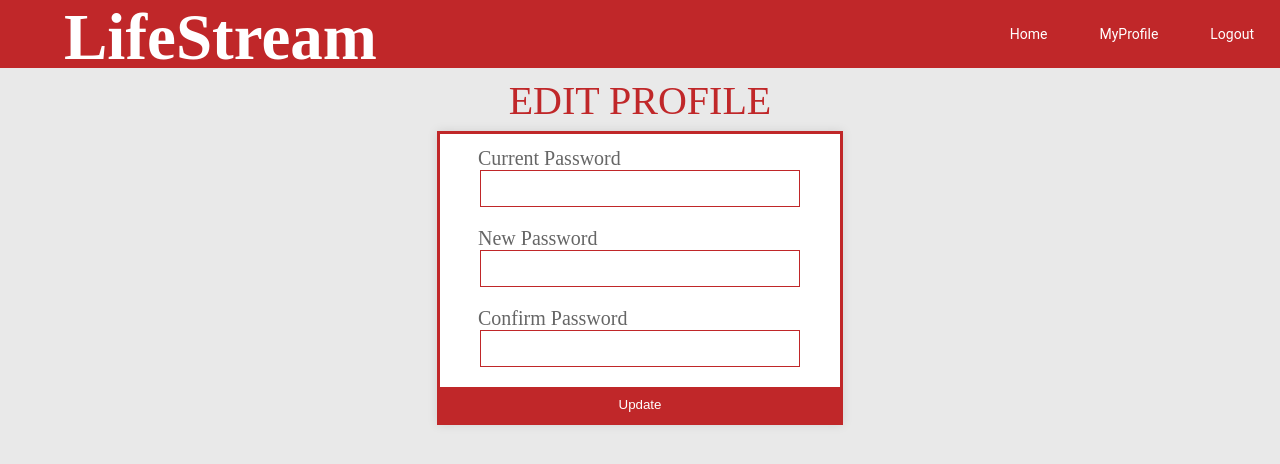
After one commit to nileenamartha/Blood-Donation-Information-System, a PHP site: page /change_password.php in a window 1280 px wide. The commit adds this page. Shown: the top 464 px of the page. Run offline with PHP 8.4, Linux system fonts and the light colour scheme; a user stored in the database is signed in.

Commit message:
Add files via upload

```diff
--- /dev/null
+++ b/change_password.php
@@ -0,0 +1,92 @@
+<?php
+ session_start();
+	  $lid=$_SESSION["l_id"];
+ if(!isset($_SESSION['l_id']))
+	  {
+      header("Location:home.php");
+	  }
+?>
+<!DOCTYPE html>
+<html>
+<head>
+<link rel="stylesheet" href="stylechangepassword.css">
+</head>
+<body>
+<div id="navBar">
+<h2>LifeStream</h2>
+<ul>
+ <li><a href="logout.php">Logout</a></li>
+  <li><a href="Login_Acceptor.php">MyProfile</a></li>
+  <li><a href="home.php">Home</a></li>
+</ul>
+</div>
+  <body>
+<div class="title">
+  <h2>EDIT PROFILE</h2>
+</div>
+<!-- Form Module-->
+<div class="module form-module">
+<form style="margin-top: 13px;" method="post">
+<label class="label">Current Password</label><input type="password" name="current" />
+<label class="label">New Password</label><input type="password" name="new" />
+<label class="label">Confirm Password</label><input type="password" name="confirm"/>
+ <button name="submit">Update</button>
+ </form>
+ <?php
+  if(isset($_POST["submit"]))
+  {
+	  $current=$_POST["current"];
+	  $new=$_POST["new"];
+	  $confirm=$_POST["confirm"];
+	  $conn = mysqli_connect("localhost", "root","","blood_info");
+	  $sql="select password from login where id='$lid'";
+	  $result=mysqli_query($conn,$sql);
+	  if(mysqli_num_rows($result)>0)
+	  {
+		  while($data=mysqli_fetch_array($result))
+		  {
+			  if($data["password"]==$current)
+			  {
+				  if($new==$confirm)
+				  {
+	 					$sql="update login set password='$new' where id='$lid'";
+						 $result=mysqli_query($conn,$sql);
+						 if($result)
+						 {
+							 ?>
+							<script>
+                            alert("Password Changed Successfully!")
+                            window.location="edit_acceptor.php"
+                            </script>
+                            <?php
+						 }
+				  }
+				  else
+				  {
+					   ?>
+						<script>
+                        alert("Password doesn't match")
+                        window.location="change_password.php"
+                        </script>
+                        <?php
+				  }
+			  }
+			  else
+			  {
+				  ?>
+					<script>
+                    alert("Password incorrect")
+                   window.location="change_password.php"
+                    </script>
+                    <?php
+			  }
+		  }
+	  }
+  }
+ ?>
+  </div>
+  </body>
+</html>
+
+</body>
+</html>
--- a/edit_acceptor.php
+++ b/edit_acceptor.php
@@ -9,7 +9,7 @@
 <!DOCTYPE html>
 <html>
 <head>
-<link rel="stylesheet" href="styleacceptorreg.css">
+<link rel="stylesheet" href="styleeditacceptor.css">
 </head>
 <body>
 <div id="navBar">
@@ -39,7 +39,7 @@
 	  <label class="label"> Full Name</label><input type="text"  name="name" value='<?php echo $data["name"]?> ' />
 	  <label class="label"> Address</label><input type="text" name="address" value=<?php echo $data["address"]?>  />
 	  <label class="label">Phone Number</label><input type="number" name="phone_no" value=<?php echo $data["phone_no"]?>  />
-	  <label class="label"><a href="change_password.php">Click here to Change Password</a></label>
+	  <label class="label"><a href="change_password/change_password.php">Click here to Change Password</a></label>
     <button name="submit">Save</button>
     </form>
      <?php
--- /dev/null
+++ b/stylechangepassword.css
@@ -0,0 +1,125 @@
+#navBar h2{
+	position:absolute;
+	color:#ffffff;
+	font-size:65px;
+	margin-top: 0px;
+	margin-left: 64px;
+	font-family: chiller;
+}
+#navBar ul {
+    list-style-type: none;
+    margin: 0;
+    padding: 0;
+    overflow: hidden;
+    background-color: #c02729;
+}
+
+#navBar li {
+    float: right;
+}
+
+#navBar li a {
+    display: block;
+    color: white;
+    text-align: center;
+    padding: 26px;
+    text-decoration: none;
+}
+
+#navBar li a:hover {
+    background-color: #d84143;
+}
+body {
+	margin:0;
+  background: #e9e9e9;
+  color: #666666;
+  font-family: 'RobotoDraft', 'Roboto', sans-serif;
+  font-size: 14px;
+  -webkit-font-smoothing: antialiased;
+  -moz-osx-font-smoothing: grayscale;
+}
+/*Title*/
+.title h2{
+	text-align:center;
+	margin-top: 13px;
+	margin-bottom: 10.2px;
+	color: #c02729;
+	font-weight: 400;
+	line-height: 1;
+	font-family:Castellar;
+	font-size:40px;
+}
+
+/* Form Module */
+.form-module {
+  position: relative;
+  background: #ffffff;
+  max-width: 400px;
+  width: 100%;
+  border: 3px solid #c02729;
+  box-shadow: 0 0 10px rgba(0, 0, 0, 0.1);
+  margin: 0 auto;
+  text-align:middle;
+}
+
+.form-module .form {
+  display: none;
+  padding: 20px;
+  margin-top: 10px;
+}
+
+.form-module input {
+  outline: none;
+  display: block;
+  width: 80%;
+  border: 1px solid #c02729;
+  margin: 0px 40px 20px;
+  padding: 10px 15px;
+  box-sizing: border-box;
+  font-weight: 400;
+}
+.form-module input:focus {
+  border: 1px solid #c02729;
+
+}
+.form-module #select {
+  outline: none;
+  display: block;
+  width: 80%;
+  border: 1px solid #c02729;
+  margin: 0px 40px 20px;
+  padding: 10px 15px;
+  box-sizing: border-box;
+  font-weight: 400;
+}
+.form-module #select:focus {
+  border: 1px solid #33b5e5;
+
+}
+.form-module button {
+  cursor: pointer;
+  background: #c02729;
+  width: 100%;
+  border: 0;
+  padding: 10px 15px;
+  color: #ffffff;
+  -webkit-transition: 0.3s ease;
+  transition: 0.3s ease;
+}
+.form-module button:hover {
+  background: #d84143;
+}
+.label {
+    position: relative;
+    left: 38px;
+    top: 0px;
+	font-family:Perpetua;
+	font-size:20px;
+}
+.form-module h2{
+	text-align:center;
+	color: #c02729;
+	font-size: 18px;
+	font-family:Castellar;
+
+}
```
Also changed, not shown: styleeditacceptor.css (added, +136 -0 lines).
